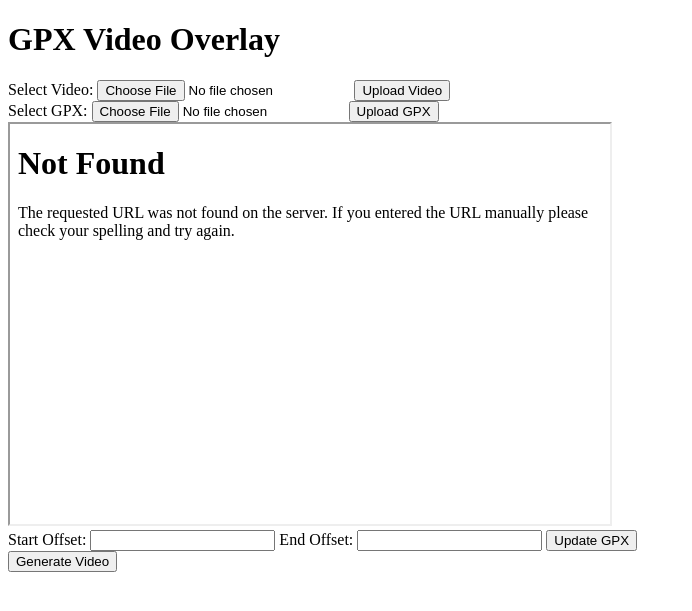
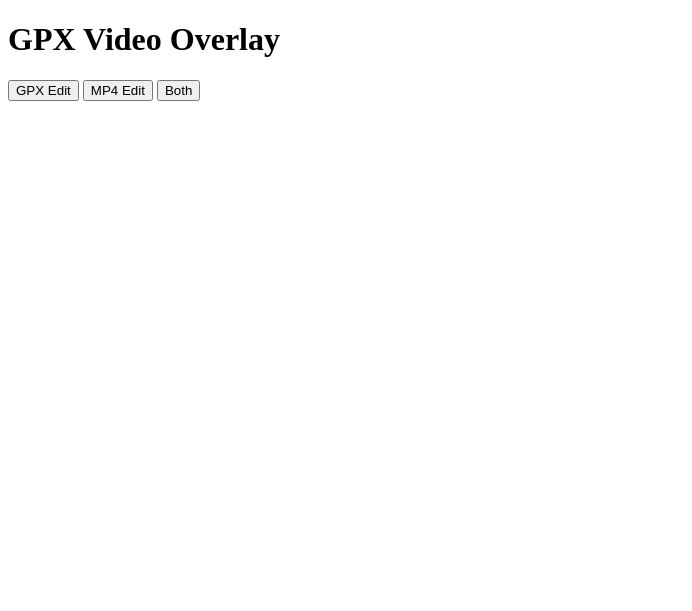
Before and after one commit to seriksen/gpx_video_overlay, a Flask app: page / in a window 1280 px wide. Shown: the top 611 px of the page, without its empty margins (0-692 px from the left). Run offline with Flask 2, Linux system fonts and the light colour scheme; parts of the project's set-up code (start-up, migrations or seed data) failed here and were passed over.

Commit message:
feat: Add more views for GPX and change index

```diff
--- a/src/gpx_video_overlay/app.py
+++ b/src/gpx_video_overlay/app.py
@@ -1,20 +1,36 @@
+import os
+import moviepy.editor as mp
 from flask import Flask, request, render_template, send_file
-import moviepy.editor as mp
 from .gpx_parser import parse_gpx, trim_gpx
 from .map_generator import generate_interactive_map
-import os
 from datetime import timedelta
 
 app = Flask(__name__)
+
+UPLOAD_FOLDER = 'src/gpx_video_overlay/uploads'
+STATIC_FOLDER = 'src/gpx_video_overlay/static'
+
+# Ensure the 'uploads' and 'static' directories exist
+for folder in [UPLOAD_FOLDER, STATIC_FOLDER]:
+    if not os.path.exists(folder):
+        os.makedirs(folder)
 
 @app.route('/')
 def index():
     return render_template('index.html')
 
+@app.route('/gpx_edit')
+def gpx_edit():
+    return render_template('gpx_edit.html')
+
+@app.route('/mp4_edit')
+def mp4_edit():
+    return render_template('mp4_edit.html')
+
 @app.route('/upload_video', methods=['POST'])
 def upload_video():
     video = request.files['video']
-    video_path = os.path.join('uploads', video.filename)
+    video_path = os.path.join(UPLOAD_FOLDER, video.filename)
     video.save(video_path)
     video_clip = mp.VideoFileClip(video_path)
     duration = video_clip.duration
@@ -25,10 +41,10 @@
 @app.route('/upload_gpx', methods=['POST'])
 def upload_gpx():
     gpx_file = request.files['gpx']
-    gpx_path = os.path.join('uploads', gpx_file.filename)
+    gpx_path = os.path.join(UPLOAD_FOLDER, gpx_file.filename)
     gpx_file.save(gpx_path)
     gpx = parse_gpx(gpx_path)
-    generate_interactive_map(gpx, 'static/temp_map.html')
+    generate_interactive_map(gpx, os.path.join(STATIC_FOLDER, 'temp_map.html'), os.path.join(STATIC_FOLDER, 'temp_elevation.html'), os.path.join(STATIC_FOLDER, 'temp_speed.html'))
     start_time = gpx.tracks[0].segments[0].points[0].time
     end_time = gpx.tracks[0].segments[0].points[-1].time
     # Set the default directory for file dialogs
@@ -40,12 +56,12 @@
     gpx_path = request.form['gpx_path']
     start_offset = float(request.form['start_offset'])
     end_offset = float(request.form['end_offset'])
-    gpx = parse_gpx(gpx_path)
+    gpx = parse_gpx(os.path.join(UPLOAD_FOLDER, gpx_path))
     gpx_start_time = gpx.tracks[0].segments[0].points[0].time
     new_start_time = gpx_start_time + timedelta(seconds=start_offset)
     new_end_time = gpx_start_time + timedelta(seconds=end_offset)
     trimmed_gpx = trim_gpx(gpx, new_start_time, new_end_time)
-    generate_interactive_map(trimmed_gpx, 'static/temp_map.html')
+    generate_interactive_map(trimmed_gpx, os.path.join(STATIC_FOLDER, 'temp_map.html'), os.path.join(STATIC_FOLDER, 'temp_elevation.html'), os.path.join(STATIC_FOLDER, 'temp_speed.html'))
     return {'message': 'GPX updated successfully'}
 
 @app.route('/generate_video', methods=['POST'])
--- a/src/gpx_video_overlay/templates/index.html
+++ b/src/gpx_video_overlay/templates/index.html
@@ -7,89 +7,21 @@
 </head>
 <body>
     <h1>GPX Video Overlay</h1>
-    <form id="video-form">
-        <label for="video">Select Video:</label>
-        <input type="file" id="video" name="video" accept="video/mp4">
-        <button type="submit">Upload Video</button>
-    </form>
-    <form id="gpx-form">
-        <label for="gpx">Select GPX:</label>
-        <input type="file" id="gpx" name="gpx" accept=".gpx">
-        <button type="submit">Upload GPX</button>
-    </form>
-    <div id="map-container">
-        <iframe id="map" src="static/temp_map.html" width="600" height="400"></iframe>
-    </div>
-    <form id="update-gpx-form">
-        <label for="start-offset">Start Offset:</label>
-        <input type="number" id="start-offset" name="start_offset">
-        <label for="end-offset">End Offset:</label>
-        <input type="number" id="end-offset" name="end_offset">
-        <button type="submit">Update GPX</button>
-    </form>
-    <form id="generate-video-form">
-        <button type="submit">Generate Video</button>
-    </form>
+    <button id="gpx-edit">GPX Edit</button>
+    <button id="mp4-edit">MP4 Edit</button>
+    <button id="both">Both</button>
+
     <script>
-        document.getElementById('video-form').addEventListener('submit', function(event) {
-            event.preventDefault();
-            const formData = new FormData(this);
-            fetch('/upload_video', {
-                method: 'POST',
-                body: formData
-            })
-            .then(response => response.json())
-            .then(data => {
-                console.log(data);
-            });
+        document.getElementById('gpx-edit').addEventListener('click', function() {
+            window.location.href = '/gpx_edit';
         });
 
-        document.getElementById('gpx-form').addEventListener('submit', function(event) {
-            event.preventDefault();
-            const formData = new FormData(this);
-            fetch('/upload_gpx', {
-                method: 'POST',
-                body: formData
-            })
-            .then(response => response.json())
-            .then(data => {
-                console.log(data);
-                document.getElementById('map').src = 'static/temp_map.html';
-            });
+        document.getElementById('mp4-edit').addEventListener('click', function() {
+            window.location.href = '/mp4_edit';
         });
 
-        document.getElementById('update-gpx-form').addEventListener('submit', function(event) {
-            event.preventDefault();
-            const formData = new FormData(this);
-            fetch('/update_gpx', {
-                method: 'POST',
-                body: new URLSearchParams(new FormData(this))
-            })
-            .then(response => response.json())
-            .then(data => {
-                console.log(data);
-                document.getElementById('map').src = 'static/temp_map.html';
-            });
-        });
-
-        document.getElementById('generate-video-form').addEventListener('submit', function(event) {
-            event.preventDefault();
-            const formData = new FormData(this);
-            fetch('/generate_video', {
-                method: 'POST',
-                body: new URLSearchParams(new FormData(this))
-            })
-            .then(response => response.blob())
-            .then(blob => {
-                const url = window.URL.createObjectURL(blob);
-                const a = document.createElement('a');
-                a.style.display = 'none';
-                a.href = url;
-                a.download = 'output_video.mp4';
-                document.body.appendChild(a);
-                a.click();
-                window.URL.revokeObjectURL(url);
-            });
+        document.getElementById('both').addEventListener('click', function() {
+            alert('Both button clicked');
         });
     </script>
 </body>
```
Also changed, not shown: src/gpx_video_overlay/map_generator.py (+19 -10 lines), src/gpx_video_overlay/templates/gpx_edit.html (added, +89 -0 lines), src/gpx_video_overlay/templates/mp4_edit.html (added, +30 -0 lines).
